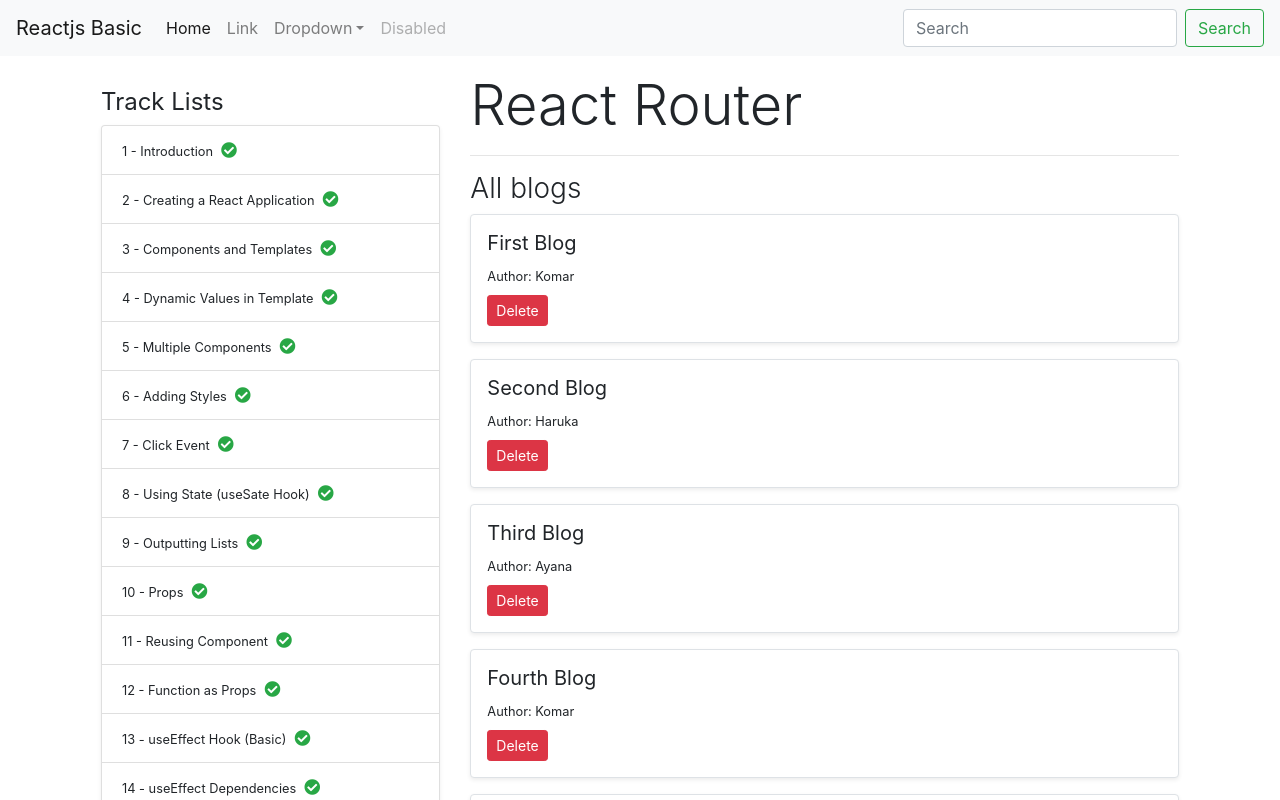
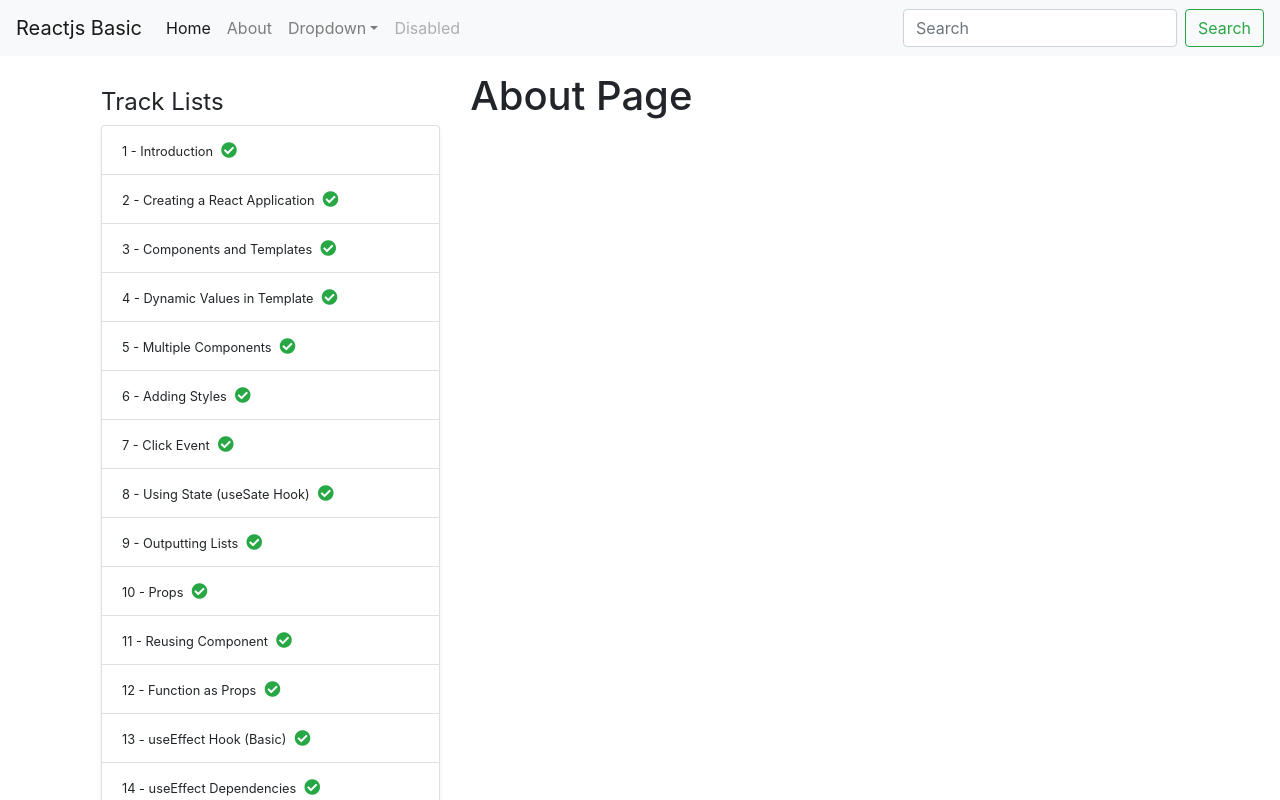
Before and after one commit to komarapc/reactjs-basic, a React (Create React App) app: page /about in a window 1280 px wide. Shown: the top 800 px of the page. Built offline with nearby package versions, Linux system fonts and the light colour scheme; data requests are answered from the project's data file.

Commit message:
react router and Link

```diff
--- a/src/components/navbar.tsx
+++ b/src/components/navbar.tsx
@@ -1,4 +1,5 @@
 import { Fragment } from "react";
+import { Link } from "react-router-dom";
 
 const Navbar = () => {
   const navbar_name: string = "Reactjs Basic";
@@ -23,14 +24,14 @@ const Navbar = () => {
         <div className="collapse navbar-collapse" id="navbarSupportedContent">
           <ul className="navbar-nav mr-auto">
             <li className="nav-item active">
-              <a className="nav-link" href="/">
-                Home <span className="sr-only">(current)</span>
-              </a>
+              <Link to="/" className="nav-link">
+                Home
+              </Link>
             </li>
             <li className="nav-item">
-              <a className="nav-link" href="/">
-                Link
-              </a>
+              <Link to="/about" className="nav-link">
+                About
+              </Link>
             </li>
             <li className="nav-item dropdown">
               <a
--- a/src/home.tsx
+++ b/src/home.tsx
@@ -1,3 +1,6 @@
+import { Route, BrowserRouter as Router, Switch } from "react-router-dom";
+
+import AboutPage from "./pages/about";
 import { Fragment } from "react";
 import MainPage from "./pages/main";
 import Navbar from "./components/navbar";
@@ -10,6 +13,7 @@ const Home = () => {
   const title: string = tracks[0].track_name;
   return (
     <Fragment>
+      <Router>
         <Navbar></Navbar>
         <div className="container">
           <div className="row p-3">
@@ -21,10 +25,18 @@ const Home = () => {
             </div>
             <div className="col-sm-12 col-md-8 text-left">
               {/* title = props, data_person = props */}
+              <Switch>
+                <Route exact path="/">
                   <MainPage title={title} />
+                </Route>
+                <Route exact path="/about">
+                  <AboutPage></AboutPage>
+                </Route>
+              </Switch>
             </div>
           </div>
         </div>
+      </Router>
     </Fragment>
   );
 };
--- /dev/null
+++ b/src/pages/about.tsx
@@ -0,0 +1,13 @@
+import { Fragment } from "react";
+
+const AboutPage = () => {
+  return (
+    <Fragment>
+      <div>
+        <h1>About Page</h1>
+      </div>
+    </Fragment>
+  );
+};
+
+export default AboutPage;
```
Also changed, not shown: 1 other file (tests, documents, lock files or other folders). Lines whose indentation alone changed are shown as unchanged.
